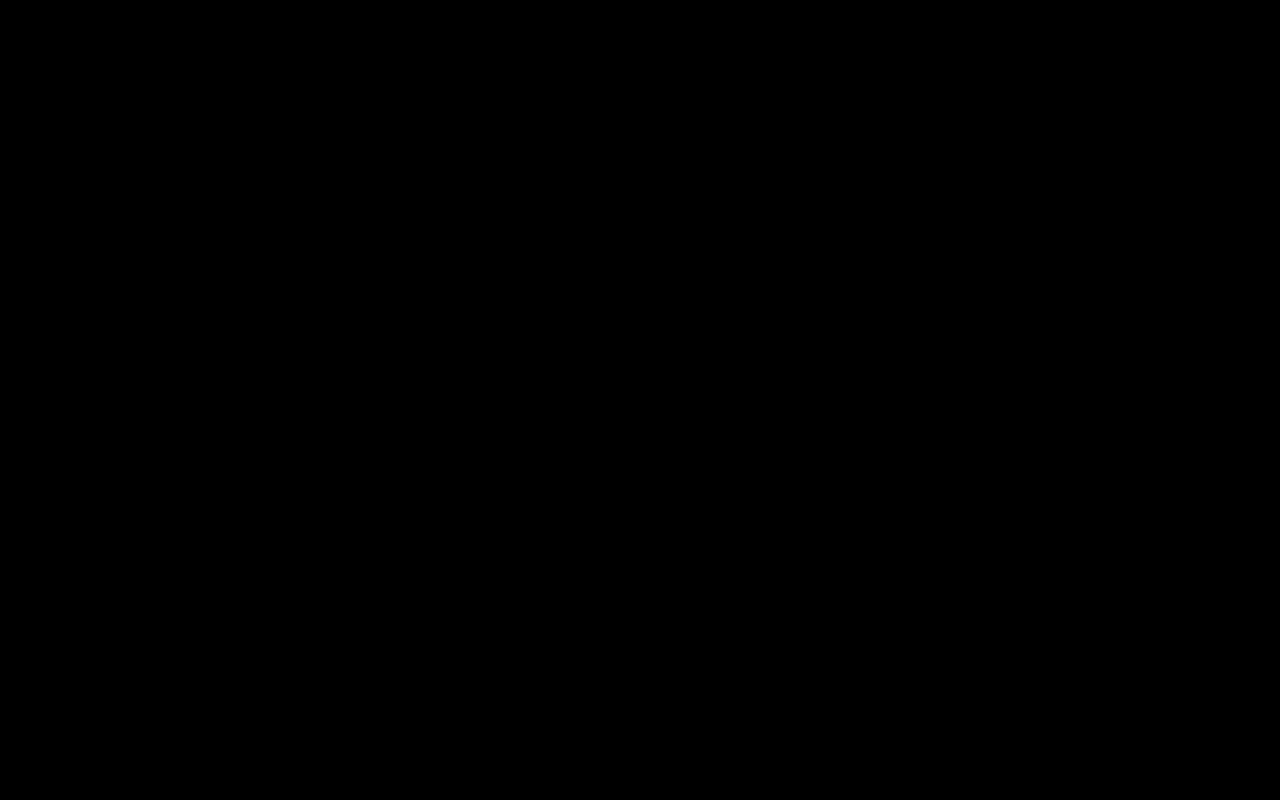
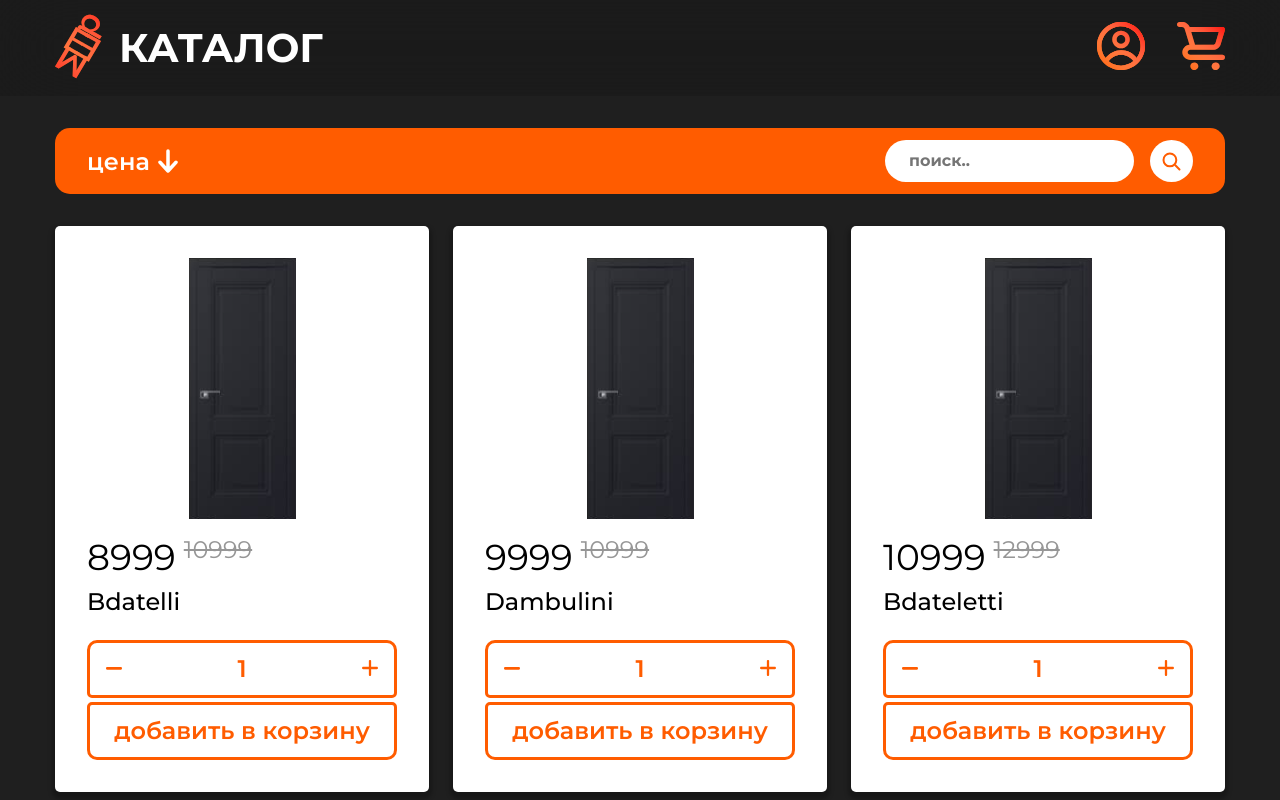
Before and after one commit to FRONTfikry/Edem-React, a React (Create React App) app: page /catalog in a window 1280 px wide. Before the commit this address had no page. Shown: the top 800 px of the page. Built offline with nearby package versions, Linux system fonts and the light colour scheme.

Commit message:
feature: implement Catalog

```diff
--- a/src/App.js
+++ b/src/App.js
@@ -5,7 +5,8 @@ import ActiveUserContext from "./contexts/ActiveUserContext";
 import UsersContext from "./contexts/UsersContext";
 
 import Home from './pages/Home/Home';
-import Auth from './pages/Auth/Auth'
+import Auth from './pages/Auth/Auth';
+import Catalog from './pages/Catalog/Catalog';
 
 import GuardedRoutes from "./components/GuardedRoutes";
 
@@ -24,6 +25,7 @@ function App() {
                 <Routes>
                     <Route path="/" element={<Home/>} />
                     <Route path="/auth" element={<Auth/>}/>
+                    <Route path="/catalog" element={<Catalog/>} />
 
                     {/* Guarded Routes */}
                     <Route element={<GuardedRoutes/>}>
--- /dev/null
+++ b/src/components/Catalog/Header.js
@@ -0,0 +1,32 @@
+import React from 'react';
+
+import { Link } from 'react-router-dom';
+
+import logo from '../../assets/icons/logo.svg';
+import profile from '../../assets/icons/profile.svg';
+import cart from '../../assets/icons/cart.svg';
+
+function Header() {
+    return (
+        <header className="header">
+            <div className="container header__container">
+                <nav className="header__nav">
+                    <a href="/#" className="nav__logo">
+                        <img src={logo} alt="" className="header__img" />
+                    </a>
+                    <h1 className="nav__title">КАТАЛОГ</h1>
+                </nav>
+                <div className="header__links">
+                    <Link to="/profile" className="header__link">
+                        <img src={profile} alt="" className="header__img" />
+                    </Link>
+                    <Link to="/cart" className="header__link">
+                        <img src={cart} alt="" className="header__img" />
+                    </Link>
+                </div>
+            </div>
+        </header>
+    );
+}
+
+export default Header;
--- /dev/null
+++ b/src/components/Catalog/Nav.js
@@ -0,0 +1,40 @@
+import React from 'react';
+
+import arrowImg from '../../assets/icons/arrow.svg';
+import searchImg from '../../assets/icons/search.svg';
+
+function Nav({setCurrentPattern, setIsIncrease}) {
+
+    function submitHandler(e) {
+        e.preventDefault();
+
+        setCurrentPattern(e.target.elements.search.value);
+    }
+
+    return (
+        <nav className="catalog__nav">
+            <div className="catalog__filters">
+                <FilterBtn text="цена" setIsIncrease={setIsIncrease}/>
+            </div>
+
+            <form className="catalog__search" onSubmit={submitHandler}>
+                <input type="text" name="search" id="" className="search__input" placeholder="поиск.."/>
+                <button className="search__btn">
+                    <img src={searchImg} alt="" className="search__img" />
+                </button>
+            </form>
+        </nav>
+    );
+}
+
+
+function FilterBtn({text, setIsIncrease}) {
+    return (
+        <button className="filters__btn" onClick={() => setIsIncrease(isIncrease => !isIncrease)}>
+            <span className="filters__span">{text}</span>
+            <img className="filters__img" src={arrowImg} alt="" />
+        </button>
+    );
+}
+
+export default Nav;
--- a/src/database/catalog.json
+++ b/src/database/catalog.json
@@ -14,6 +14,24 @@
     {
         "id": "3",
         "name": "Dbulletti",
+        "priceNew": 15999,
+        "priceOld": 12999
+    },
+    {
+        "id": "4",
+        "name": "Dambuletti",
+        "priceNew": 18999,
+        "priceOld": 12999
+    },
+    {
+        "id": "5",
+        "name": "Dbulini",
+        "priceNew": 20999,
+        "priceOld": 12999
+    },
+    {
+        "id": "6",
+        "name": "Bdateletti",
         "priceNew": 10999,
         "priceOld": 12999
     }
--- a/src/index.css
+++ b/src/index.css
@@ -104,6 +104,17 @@ a {
 
 .nav__logo {
   transition: .3s;
+}
+
+.nav__title {
+  font-style: normal;
+  font-weight: 700;
+  font-size: 40px;
+  line-height: 48px;
+
+  color: var(--white);
+
+  margin-left: 16px;
 }
 
 .nav__anchor {
--- /dev/null
+++ b/src/pages/Catalog/Catalog.css
@@ -0,0 +1,103 @@
+.catalog {
+    width: 100vw;
+    min-height: 100vh;
+
+    background: var(--black-1f);
+
+}
+
+.catalog__container {
+    /* ? 96px is a header width */
+    padding-top: calc(96px + 32px);
+}
+
+.catalog__nav {
+    width: 100%;
+
+    display: flex;
+    align-items: center;
+    justify-content: space-between;
+
+    background: var(--orange);
+
+    border-radius: 15px;
+
+    padding: 12px 32px;
+    margin-bottom: 32px;
+}
+
+.filters__btn {
+    display: flex;
+    align-items: center;
+    justify-content: center;
+
+    background: transparent;
+
+    border: none;
+    outline: none;
+
+    cursor: pointer;
+}
+
+.filters__span {
+    font-style: normal;
+    font-weight: 600;
+    font-size: 24px;
+    line-height: 29px;
+    font-feature-settings: 'pnum' on, 'lnum' on;
+
+    color: var(--white);
+}
+
+.filters__img {
+    font-size: 0;
+
+    margin-left: 8px;
+}
+
+.catalog__search {
+    display: flex;
+
+}
+
+.search__input {
+    font-style: normal;
+    font-weight: 700;
+    font-size: 16px;
+    line-height: 18px;
+
+    color: var(--black-50);
+
+    border: none;
+    border-radius: 50px;
+
+    outline: none;
+
+    padding: 12px 24px;
+}
+
+.search__btn {
+    background: var(--white);
+
+    border: none;
+    border-radius: 50%;
+
+    outline: none;
+
+    cursor: pointer;
+
+    font-size: 0;
+
+    padding: 0 12px;
+    margin-left: 16px;
+}
+
+.catalog__list {
+    width: 100%;
+
+    display: grid;
+
+    grid-template-columns: repeat(3, 1fr);
+    gap: 24px;
+
+}
--- /dev/null
+++ b/src/pages/Catalog/Catalog.js
@@ -0,0 +1,51 @@
+import React, { useContext, useState } from 'react';
+
+import catalog from '../../database/catalog.json';
+
+import ActiveUserContext from '../../contexts/ActiveUserContext';
+
+import Header from '../../components/Catalog/Header';
+import Nav from '../../components/Catalog/Nav';
+
+import CatalogItem from '../../components/CatalogItem';
+
+import './Catalog.css';
+
+function Catalog() {
+
+    let [activeUser] = useContext(ActiveUserContext);
+
+    let [currentPattern, setCurrentPattern] = useState("");
+    let [isIncrease, setIsIncrease] = useState(true);
+
+    return (
+        <>
+            <Header/>
+            <main className="catalog">
+                <div className="container catalog__container">
+                    <Nav setCurrentPattern={setCurrentPattern} setIsIncrease={setIsIncrease}/>
+                    <div className="catalog__list">
+                        {
+                            catalog
+                            .filter(({name}) => {
+                                return name.includes(currentPattern);
+                            })
+                            .sort((a, b) => {
+                                return isIncrease ? a.priceNew - b.priceNew : b.priceNew - a.priceNew;
+                            })
+                            .map(({id, name, priceNew, priceOld}) => {
+                                let itemAmount = activeUser?.cart?.find((element) => element.id === id)?.amount || 0;
+
+                                return <CatalogItem id={id} name={name} priceNew={priceNew} priceOld={priceOld} amount={itemAmount} key={id}/>;
+                            })
+                        }
+                    </div>
+                </div>
+            </main>
+        </>
+
+    );
+}
+
+
+export default Catalog;
```
Also changed, not shown: src/assets/icons/arrow.svg (added), src/assets/icons/search.svg (added).
